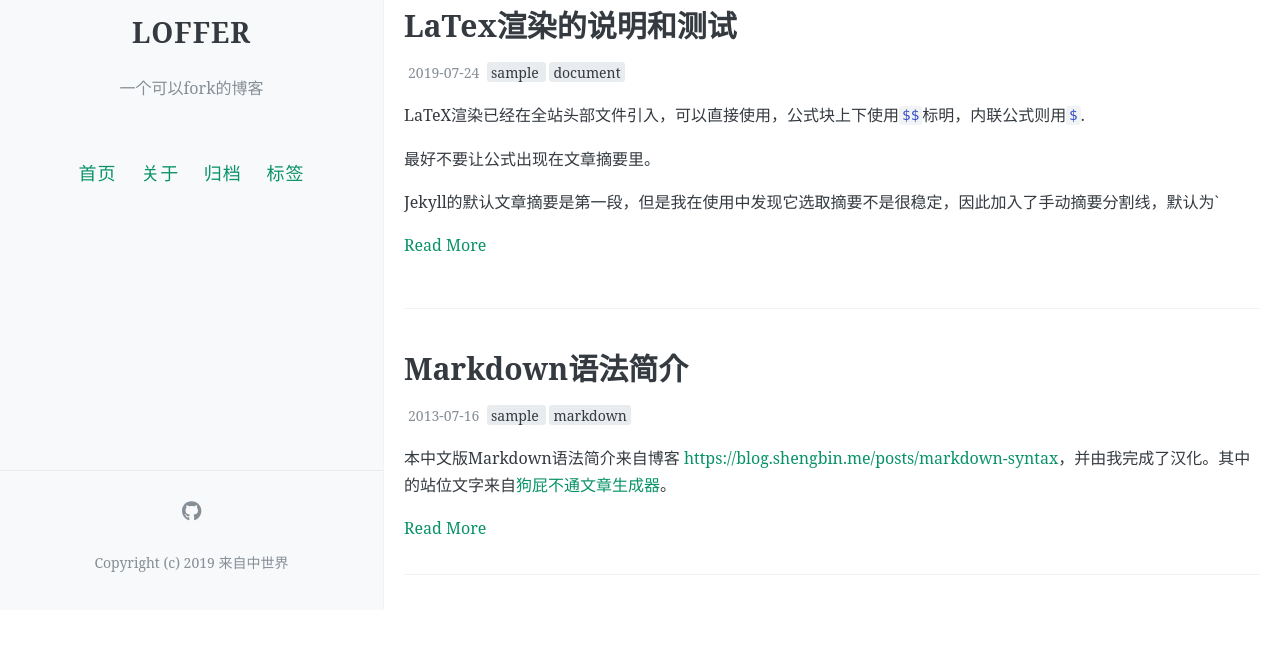
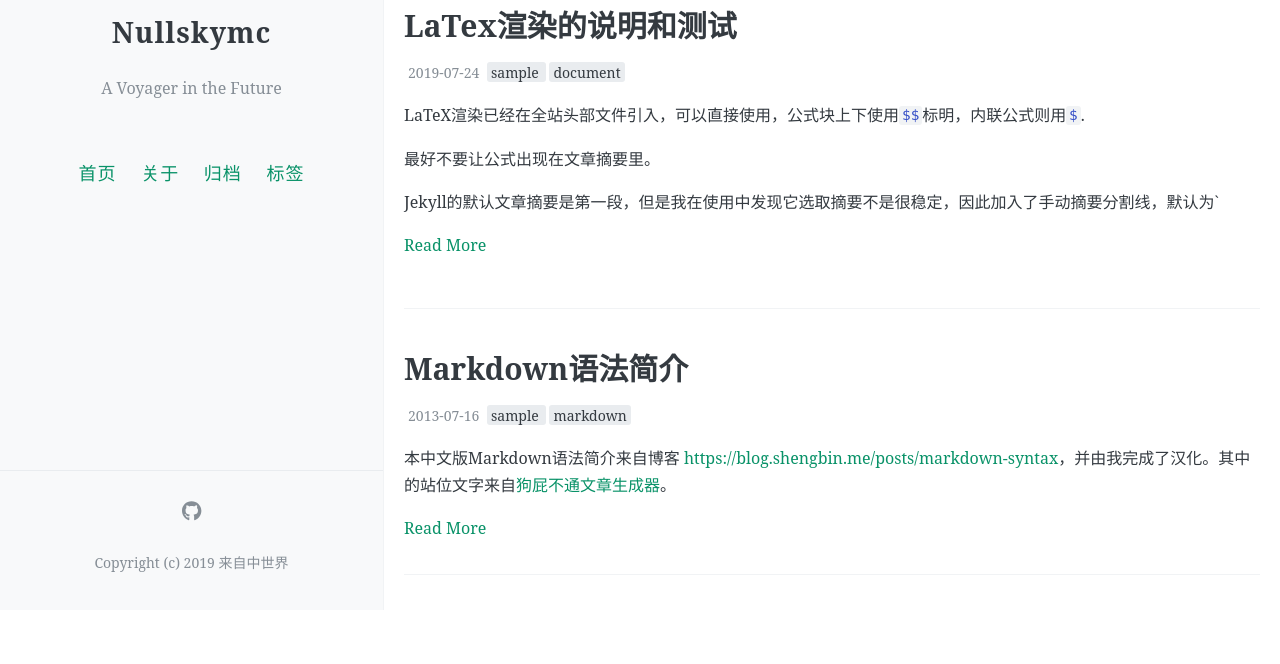
Before and after one commit to nullskymc/blogs, a Jekyll site: the page built from index.html, in a window 1280 px wide. Shown: the part 290-954 px from the top of the page. Built offline with Jekyll 4.4.1, drawn with Linux system fonts in a browser that asks for light colours; the list of posts is cut into pages by our own code; comment, search, counter and statistics services are not loaded.

Commit message:
Update _config.yml

```diff
--- a/_config.yml
+++ b/_config.yml
@@ -7,16 +7,16 @@
 # 井号后面的文字是说明文档，不会被程序读取。
 
 # 描述/签名
-name: LOFFER
-description: 一个可以fork的博客
+name: Nullskymc
+description: A Voyager in the Future
 
 # 输入你的网站域名（如果你没有添加自己的域名，而是直接用GitHub pages分配的域名的话可以省略）
-url:
+url: nullskymc.top
 
 # 添加你的博客的二级域名，一般来说是你的repository名
 # 如果你的博客的URL是：(http://yourusername.github.io/repository-name)
 # 那么就写成 "/repository-name"
-baseurl: /LOFFER
+baseurl: /blogs
 
 
 #
```
